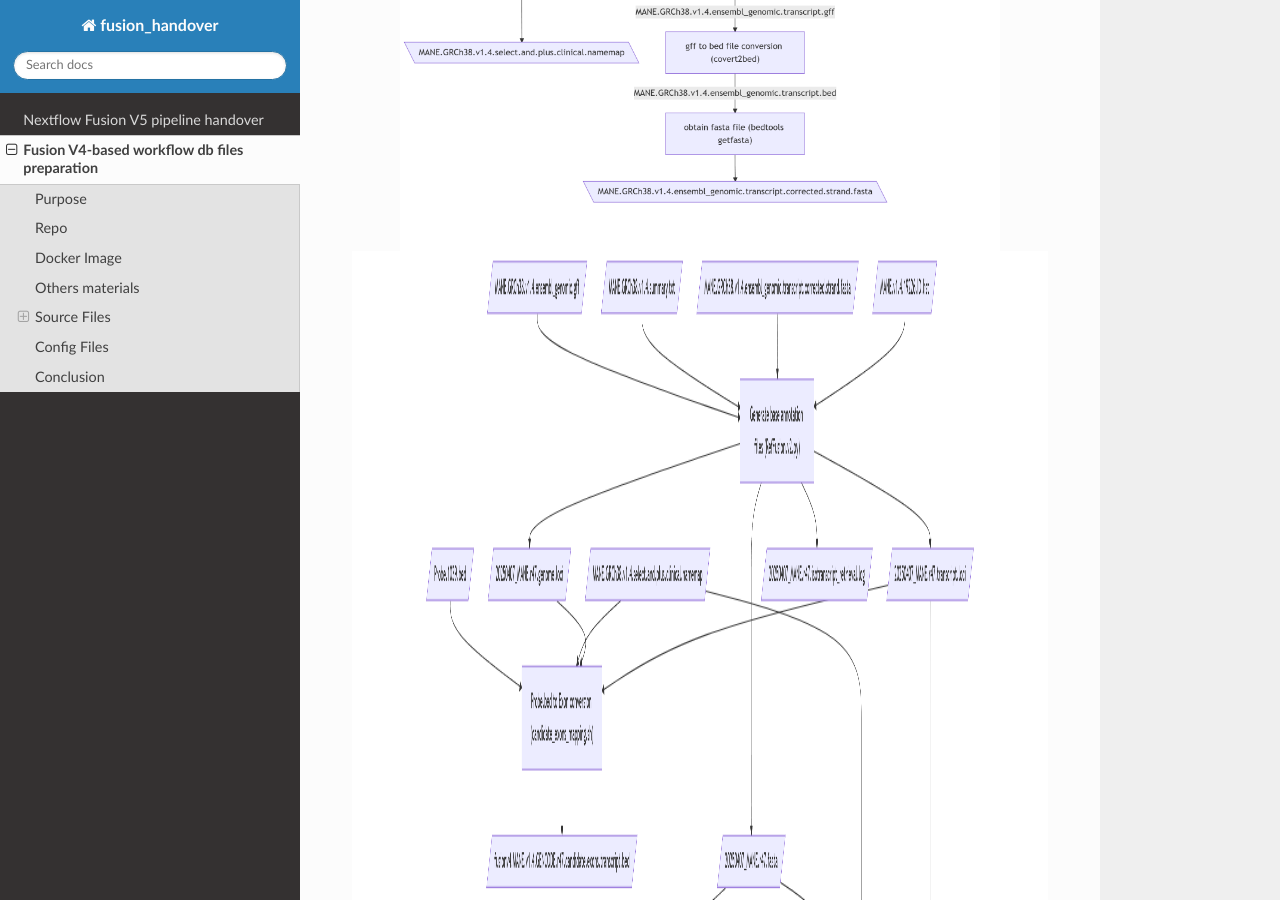
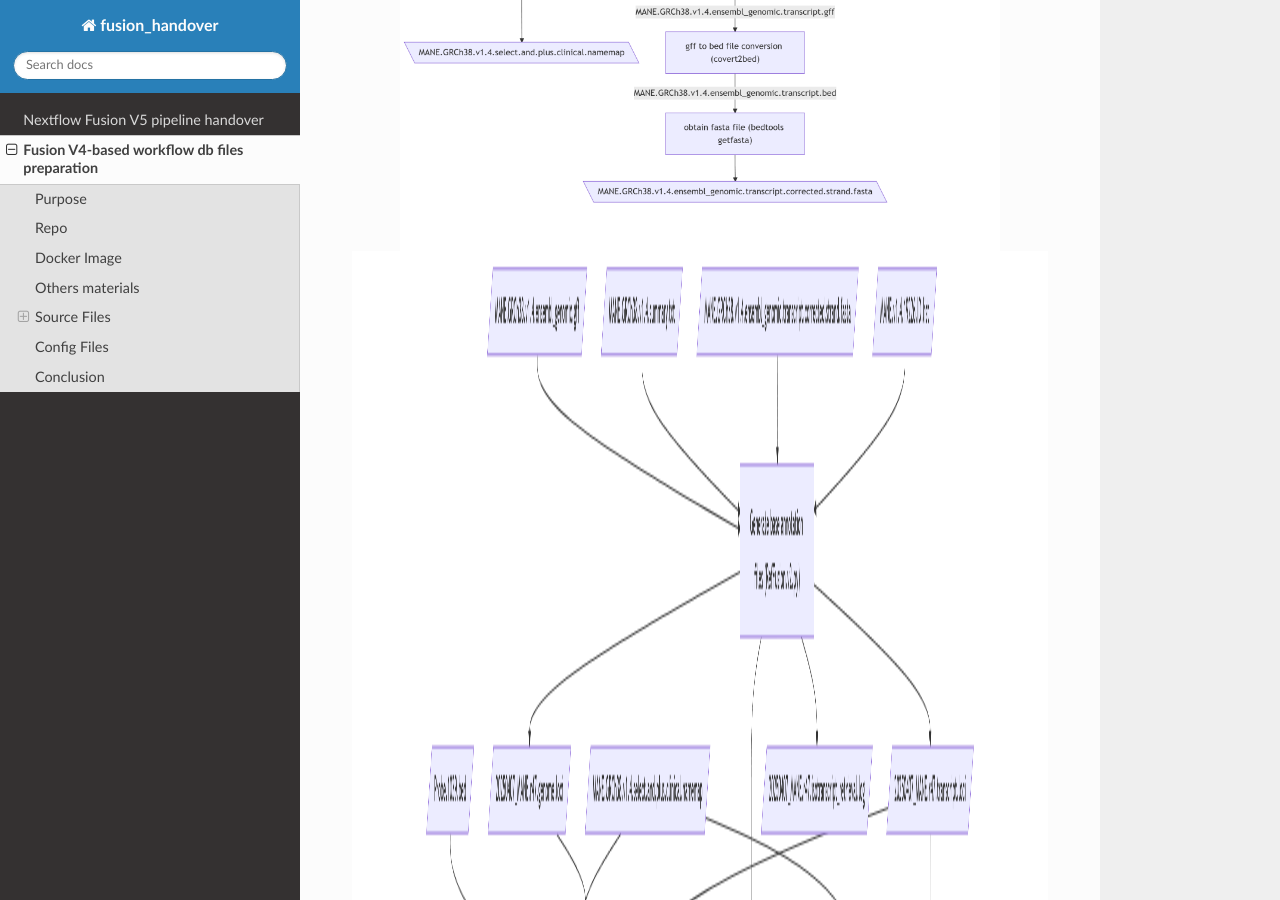
Before and after one commit to sandyteng/fusion_handover, a Sphinx documentation site: the page built from source/dp_prep_fusionv4.rst, in a window 1280 px wide and 900 px high, scrolled down 1776 px. Built offline with Sphinx 7.4.7 and the Read the Docs theme 3.1.0, drawn with Linux system fonts in a browser that asks for light colours.

Commit message:
adjust the image scale to 200%, rst file formatting

```diff
--- a/source/dp_prep_fusionv4.rst
+++ b/source/dp_prep_fusionv4.rst
@@ -80,14 +80,14 @@ Workflows
     :alt: DB preparation part I
 
 .. image:: _img/DB-v3.1_steps_5-8.png
-    :width: 600px
-    :scale: 120%
+    :width: 1200px
+    :scale: 200%
     :align: center
     :alt: DB preparation part II
 
 .. image:: _img/DB-v3.1_steps_9-11.png
-    :width: 600px
-    :scale: 120%
+    :width: 1200px
+    :scale: 200%
     :align: center
     :alt: DB preparation part III
 
```
Also changed, not shown: 1 other file.
